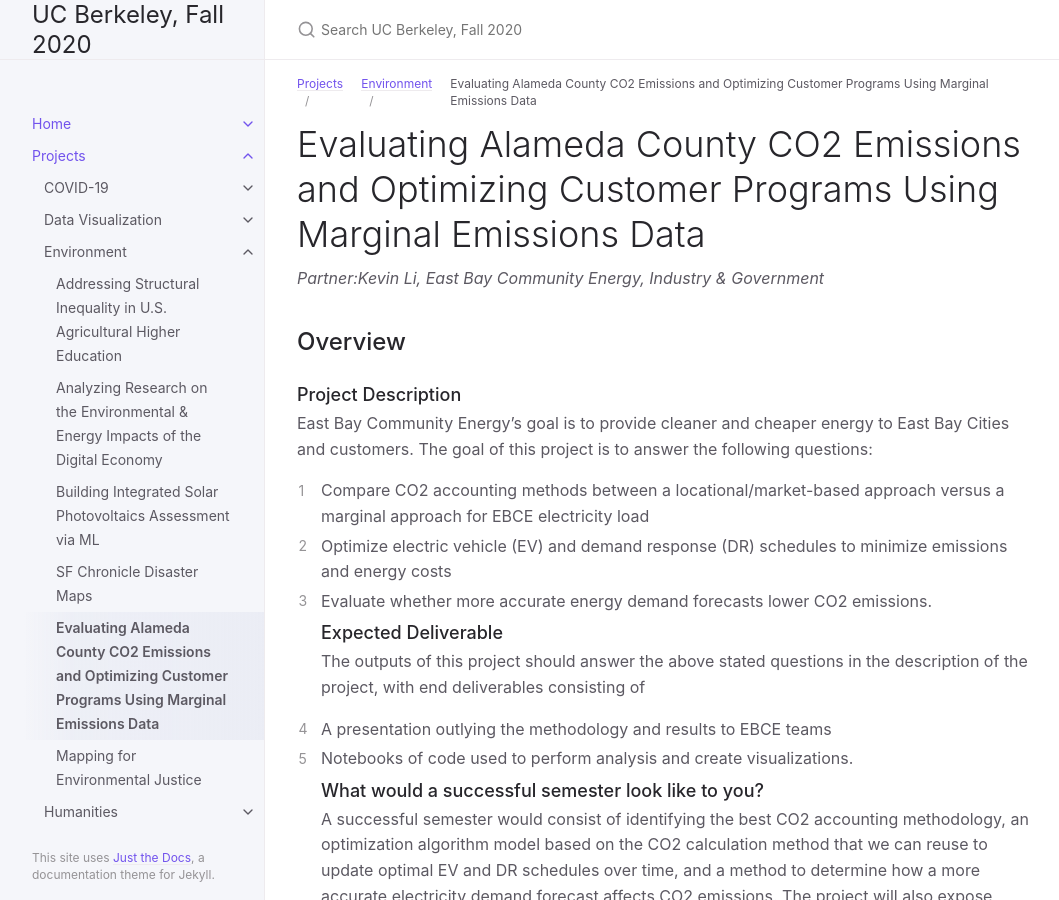
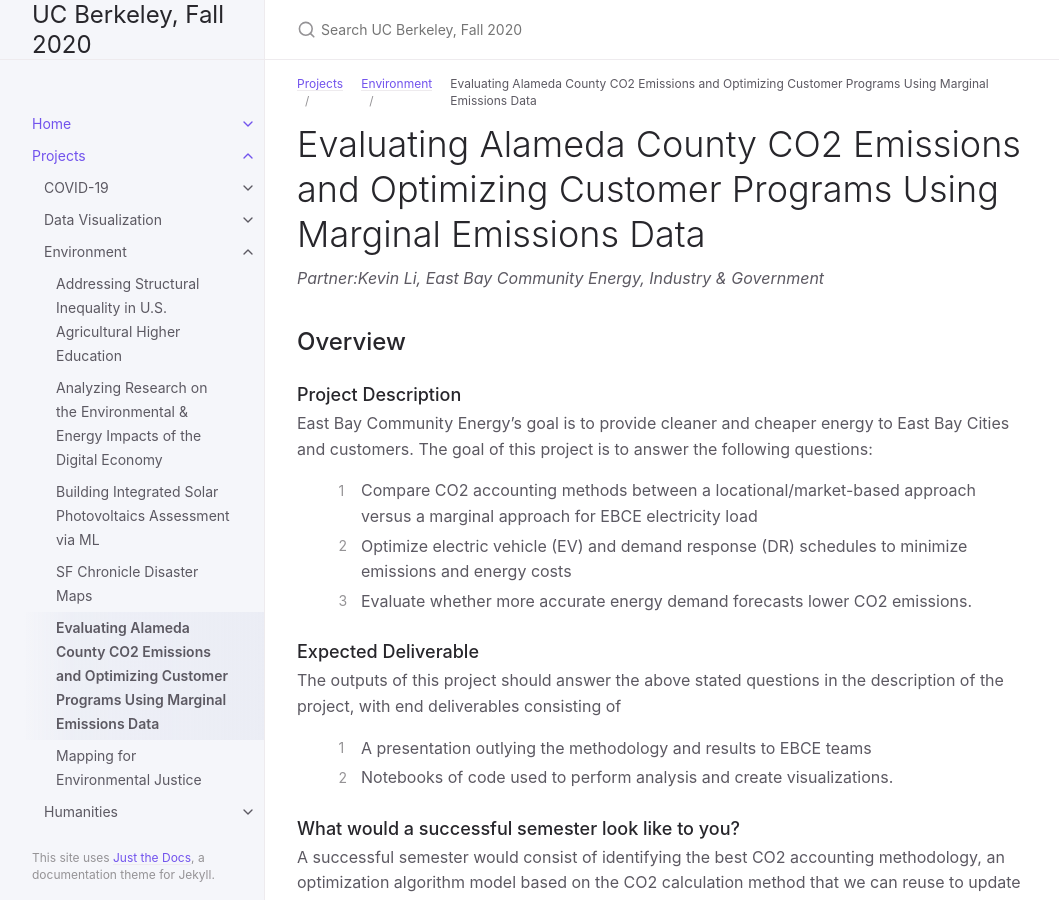
Before and after one commit to DS-Discovery/ds-discovery.github.io, a Jekyll site: the page built from Projects/Environment/Evaluating Alameda County CO2 Emissions and Optimizing Customer Programs Using Marginal Emissions Data .md, in a window 1280 px wide and 900 px high. Shown: the whole window, without its empty margins (107-1166 px from the left). Built offline with Jekyll 4.4.1, drawn with Linux system fonts in a browser that asks for light colours.

```diff
--- a/Projects/Environment/Evaluating Alameda County CO2 Emissions and Optimizing Customer Programs Using Marginal Emissions Data .md
+++ b/Projects/Environment/Evaluating Alameda County CO2 Emissions and Optimizing Customer Programs Using Marginal Emissions Data .md
@@ -13,15 +13,18 @@ nav_order: 4
 ## Overview
 ### Project Description
 East Bay Community Energy’s goal is to provide cleaner and cheaper energy to East Bay Cities and customers. The goal of this project is to answer the following questions:
-1. Compare CO2 accounting methods between a locational/market-based approach versus a marginal approach for EBCE electricity load
-1. Optimize electric vehicle (EV) and demand response (DR) schedules to minimize emissions and energy costs
-1. Evaluate whether more accurate energy demand forecasts lower CO2 emissions.
+>1. Compare CO2 accounting methods between a locational/market-based approach versus a marginal approach for EBCE electricity load
+>1. Optimize electric vehicle (EV) and demand response (DR) schedules to minimize emissions and energy costs
+>1. Evaluate whether more accurate energy demand forecasts lower CO2 emissions.
+
 ### Expected Deliverable
 The outputs of this project should answer the above stated questions in the description of the project, with end deliverables consisting of
-1. A presentation outlying the methodology and results to EBCE teams
-1. Notebooks of code used to perform analysis and create visualizations.
+>1. A presentation outlying the methodology and results to EBCE teams
+>1. Notebooks of code used to perform analysis and create visualizations.
+
 ### What would a successful semester look like to you?
 A successful semester would consist of identifying the best CO2 accounting methodology, an optimization algorithm model based on the CO2 calculation method that we can reuse to update optimal EV and DR schedules over time, and a method to determine how a more accurate electricity demand forecast affects CO2 emissions. The project will also expose students to statistical and optimization techniques and provide experience working with real-word data using leading-edge technologies. Hopefully, the work developed during this project is good enough to submit for publication in an academic journal.
+
 ### Additional Skills from ideal candidates
 Willingness to read academic papers, able to think critically about problems, experience with power point or similar programs to present results to other teams in the organization.
 
```
